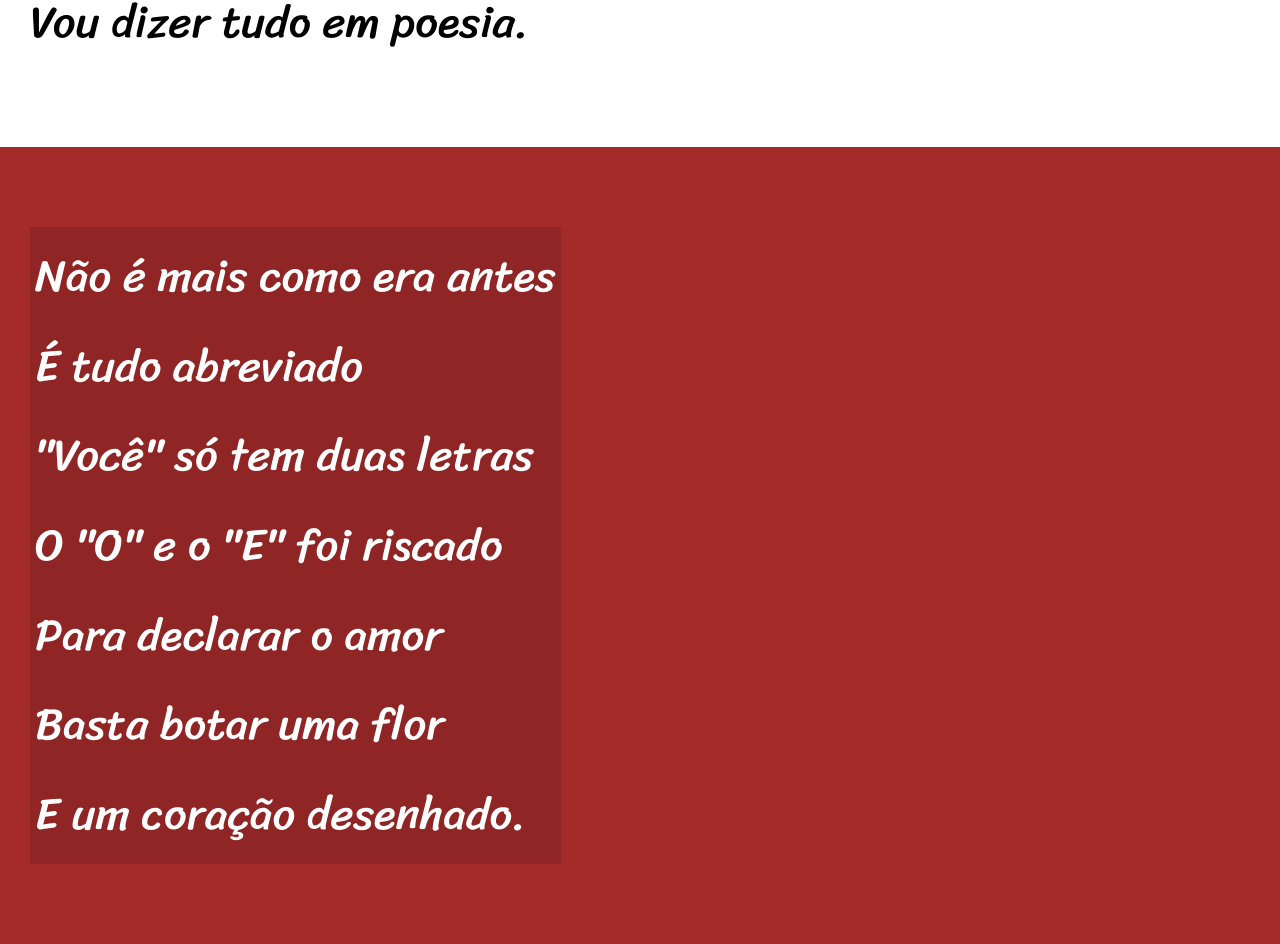
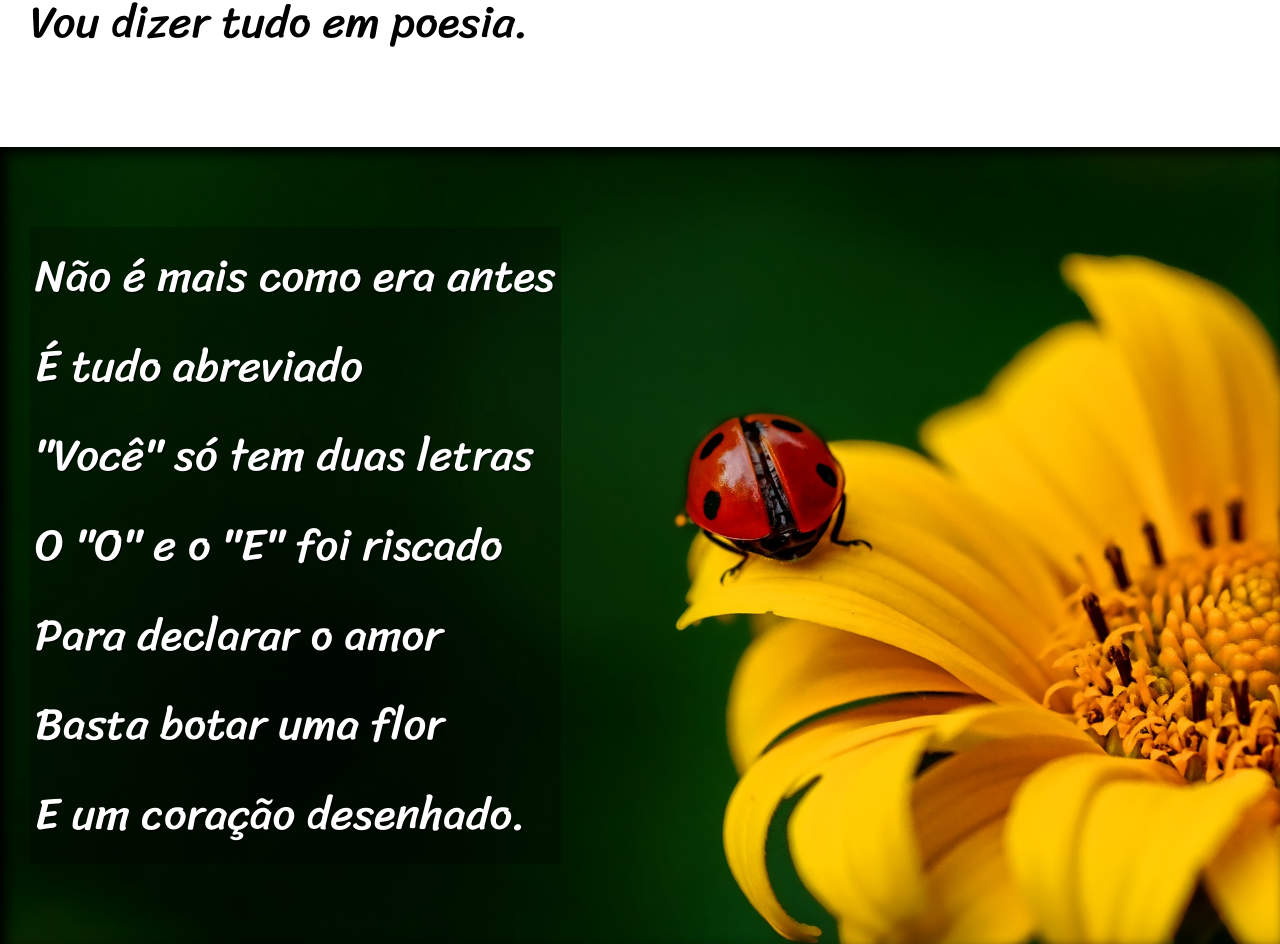
Before and after one commit to HugoLeonardo-hub/projeto_cordel, a plain HTML site: page desafio12/index.html in a window 1280 px wide. Shown: the part 900-1844 px from the top of the page. Drawn offline with Linux system fonts and the light colour scheme.

Commit message:
projeto_finalizado

```diff
--- a/desafio12/estilo/style.css
+++ b/desafio12/estilo/style.css
@@ -69,13 +69,32 @@ section.normal{
 section.imagem{
     background-color: brown;
     color: white;
+    box-shadow: inset 6px 6px 13px 0px black;
+    background-size: cover;
+    background-attachment: fixed;
 
 }
 section.imagem > p{
-    background-color: rgba(0, 0, 0, 0.13);
+    background-color: rgba(0, 0, 0, 0.26);
+    text-shadow: 1px 1px 1px black;
     display: inline-block;
     padding: 5px;
+
 }
+section#img01{
+   background-image: url(../imagens/background001.jpg) ;
+   background-position: right center;
+
+
+}
+section#img02{
+background-image: url(../imagens/background002.jpg);
+background-position: right center;
+
+
+}
+
+
 
 footer{
     background-color: black;
--- a/desafio12/index.html
+++ b/desafio12/index.html
@@ -29,7 +29,7 @@
     </section>
 
 
-    <section class="imagem">
+    <section class="imagem" id="img01">
         <p>
             Não é mais como era antes <br>
             É tudo abreviado <br>
@@ -65,7 +65,7 @@
     </section>
 
 
-    <section class="imagem">
+    <section class="imagem" id="img02">
         <p>
             Tenho saudade das cartas <br>
             Escritas com a própria mão <br>
```
